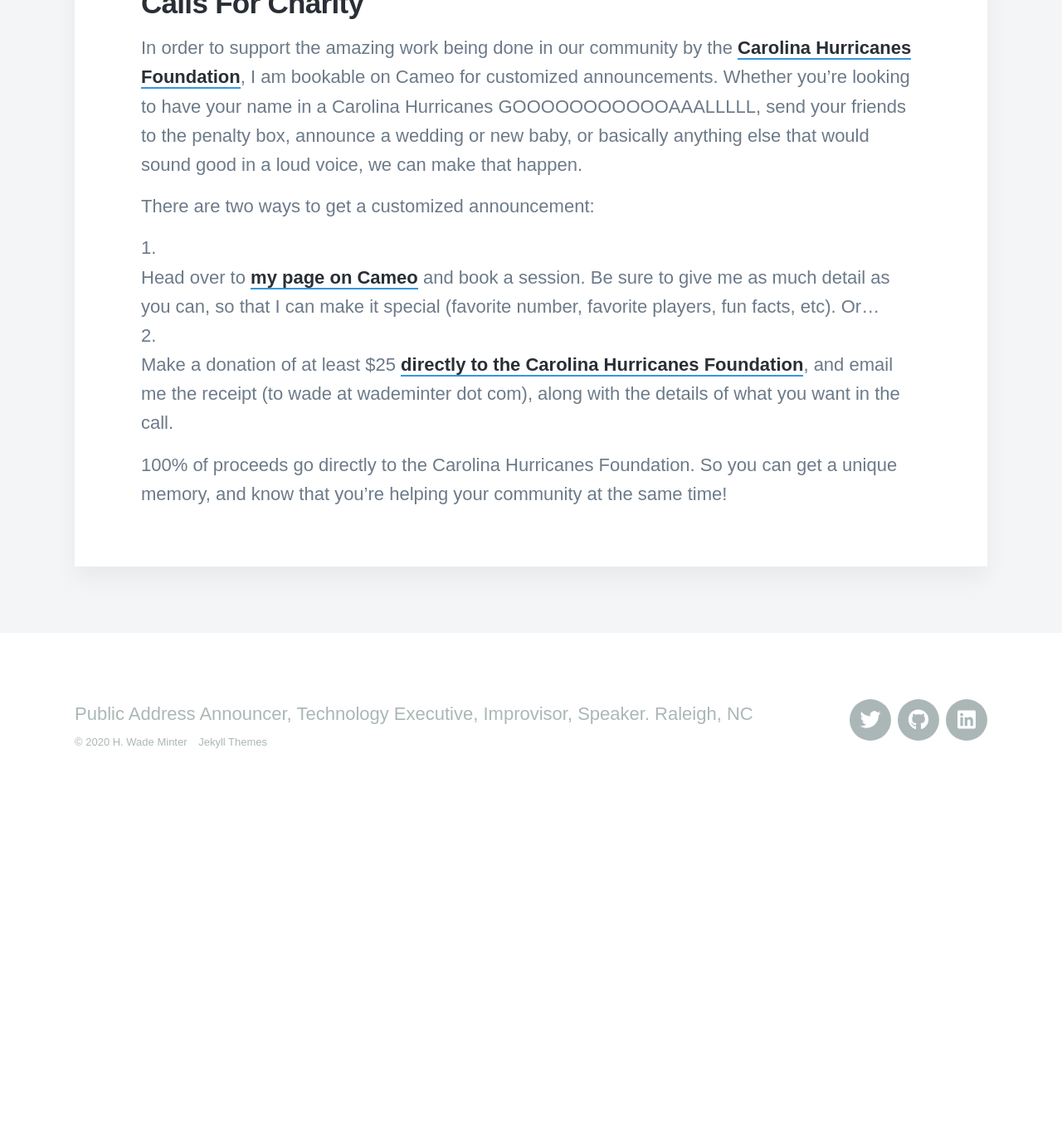
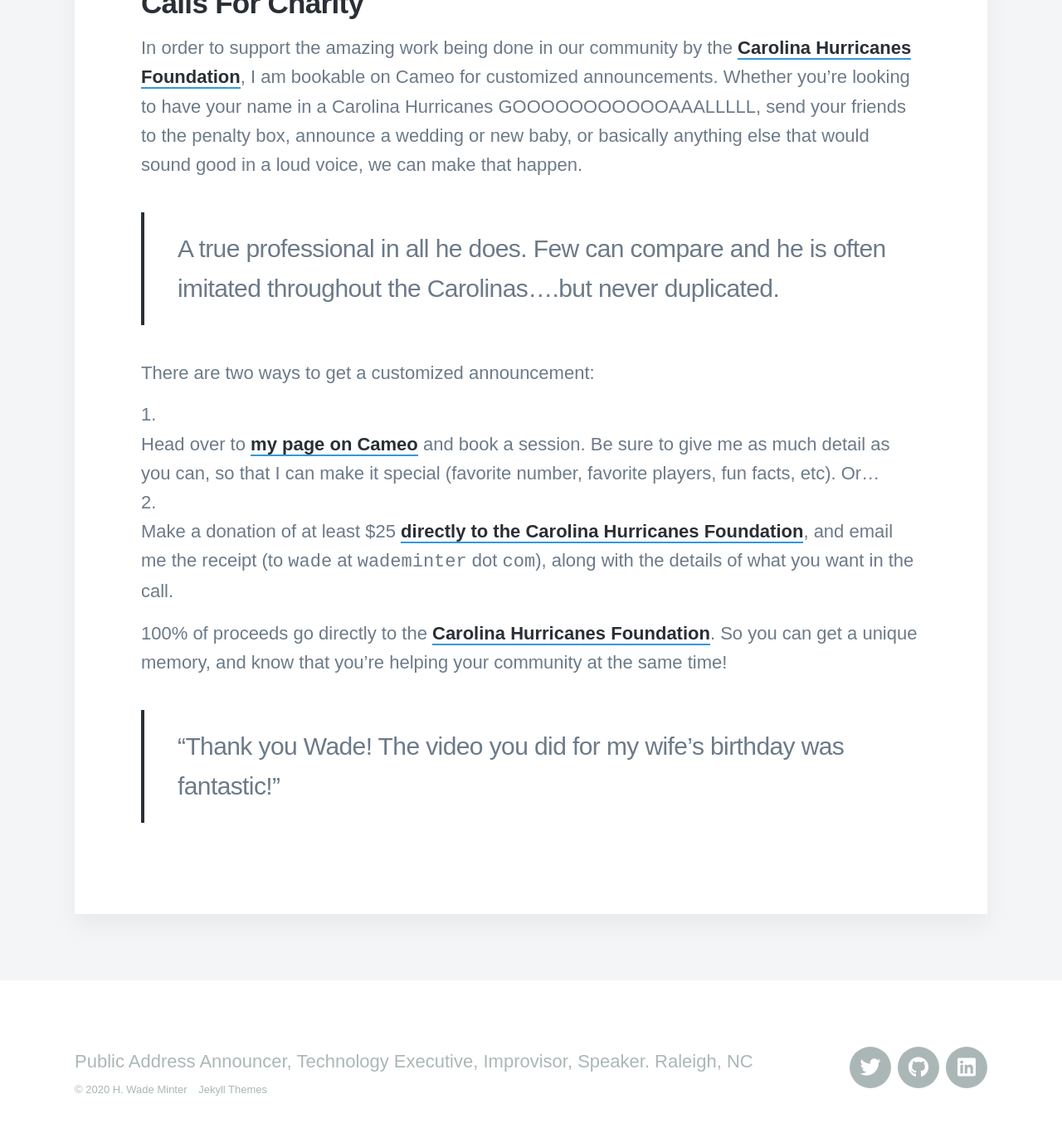
Before and after one commit to minter/wademinter-com, a Jekyll site: the page built from _projects/5-charity.md, in a window 1280 px wide and 1400 px high, scrolled down 1459 px. Shown: the top 1360 px of the window at 83% size. Built offline with Jekyll 4.4.1, drawn with Linux system fonts in a browser that asks for light colours; nearby versions of some CDN libraries; some web fonts are replaced; before the commit the page ends 2440 px from its top, so only the background shows below that.

Commit message:
Content additions

```diff
--- a/_projects/5-charity.md
+++ b/_projects/5-charity.md
@@ -13,10 +13,14 @@
 
 In order to support the amazing work being done in our community by the [Carolina Hurricanes Foundation](https://www.nhl.com/hurricanes/community/foundation/), I am bookable on Cameo for customized announcements. Whether you're looking to have your name in a Carolina Hurricanes GOOOOOOOOOOOAAALLLLL, send your friends to the penalty box, announce a wedding or new baby, or basically anything else that would sound good in a loud voice, we can make that happen.
 
+> A true professional in all he does. Few can compare and he is often imitated throughout the Carolinas....but never duplicated.
+
 There are two ways to get a customized announcement:
 
 1. Head over to [my page on Cameo](https://www.cameo.com/minter) and book a session. Be sure to give me as much detail as you can, so that I can make it special (favorite number, favorite players, fun facts, etc). Or...
 
-2. Make a donation of at least $25 [directly to the Carolina Hurricanes Foundation](https://carolinahurricanesfoundation.org/forms/donate), and email me the receipt (to wade at wademinter dot com), along with the details of what you want in the call.
+2. Make a donation of at least $25 [directly to the Carolina Hurricanes Foundation](https://carolinahurricanesfoundation.org/forms/donate), and email me the receipt (to `wade` at `wademinter` dot `com`), along with the details of what you want in the call.
 
-100% of proceeds go directly to the Carolina Hurricanes Foundation. So you can get a unique memory, and know that you're helping your community at the same time!
+100% of proceeds go directly to the [Carolina Hurricanes Foundation](https://www.nhl.com/hurricanes/community/foundation/). So you can get a unique memory, and know that you're helping your community at the same time!
+
+> "Thank you Wade! The video you did for my wife's birthday was fantastic!"
```
Also changed, not shown: _projects/1-sports-announcing.md (+5 -0 lines), _projects/4-software.md (+2 -2 lines), 1 other file.
